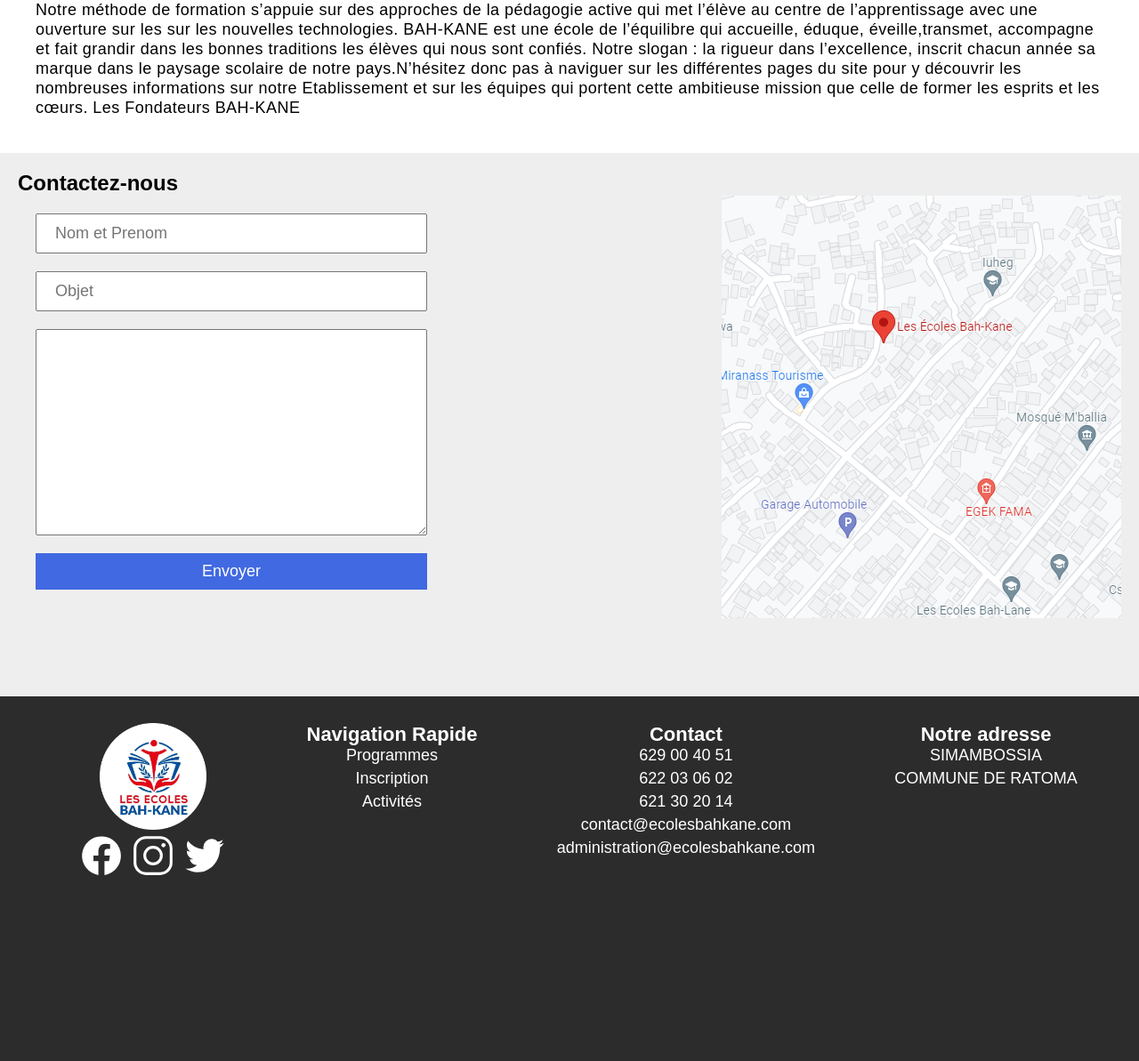
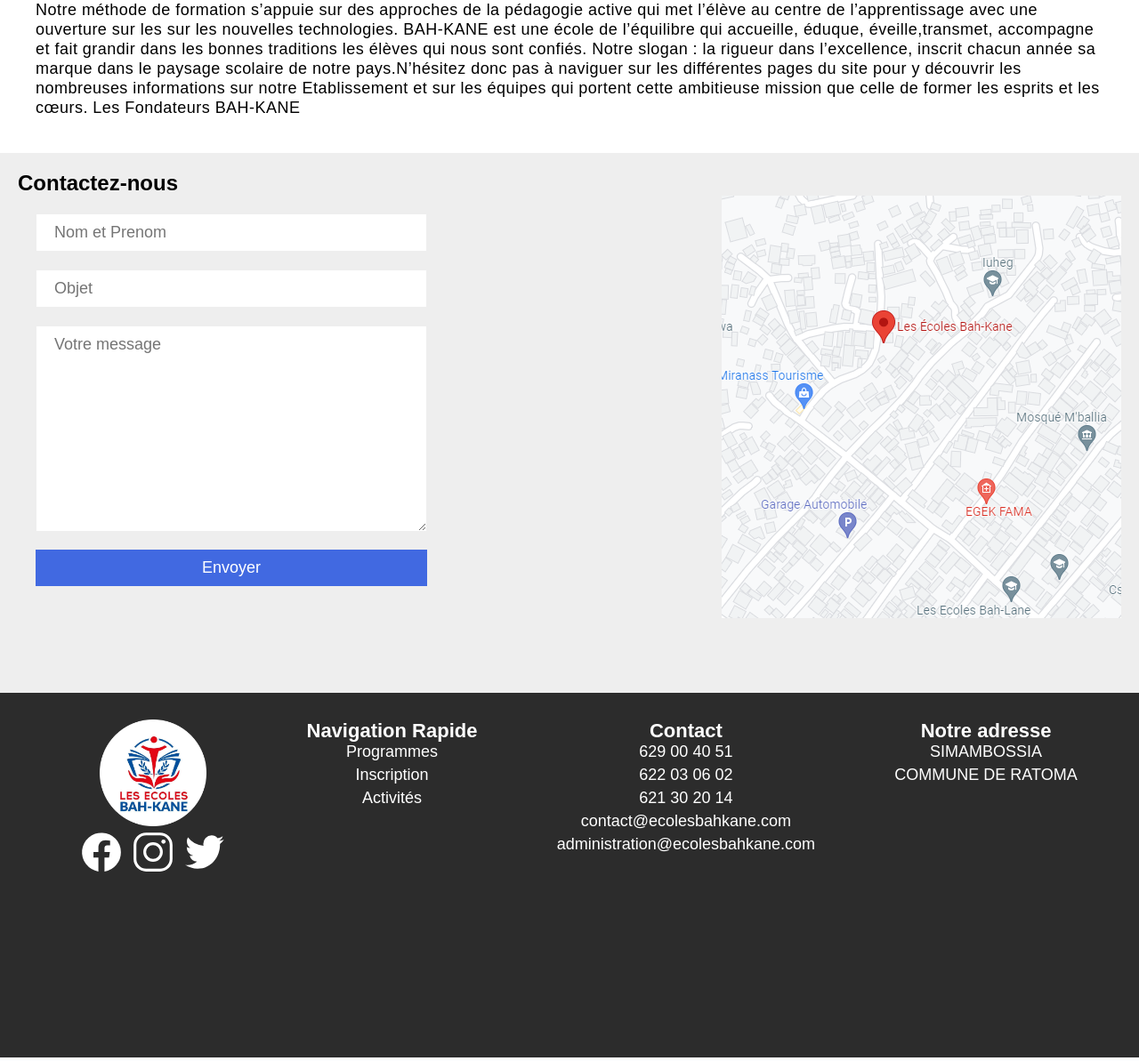
Before and after one commit to NormalGuy42/School-website, a PHP site: the page made by Lycée-primaire/index.html in a window 1280 px wide. Shown: the part 1464-2657 px from the top of the page at 89% size. Run offline with PHP 8.4, Linux system fonts and the light colour scheme.

Commit message:
New commit

```diff
--- a/Lycée-primaire/index.html
+++ b/Lycée-primaire/index.html
@@ -296,8 +296,7 @@
                 <form action="">
                     <input type="text" placeholder="Nom et Prenom">
                     <input type="text" placeholder="Objet">
-                    <textarea name="" id="" cols="30" rows="10" placeholder="Votre message">
-                    </textarea>
+                    <textarea placeholder="Votre message" cols="30" rows="10"></textarea>
                     <button>Envoyer</button>
                 </form>
                 <a href="https://www.google.com/maps/place/Les+%C3%89coles+Bah-Kane/@9.6289839,-13.6078356,17z/data=!3m1!4b1!4m6!3m5!1s0xf1cd5bd9468f2ad:0xca009893b15b190d!8m2!3d9.6289786!4d-13.6056469!16s%2Fg%2F11j4yfszrr" target="_blank">
--- a/Lycée-primaire/style.css
+++ b/Lycée-primaire/style.css
@@ -80,6 +80,7 @@ header nav{
     display: block;
     width: 100%;
     padding: 10px 20px;
+    border: 1px solid #eee;
     box-sizing: border-box;
     margin-bottom: 20px;
     font-size: 18px;
```
